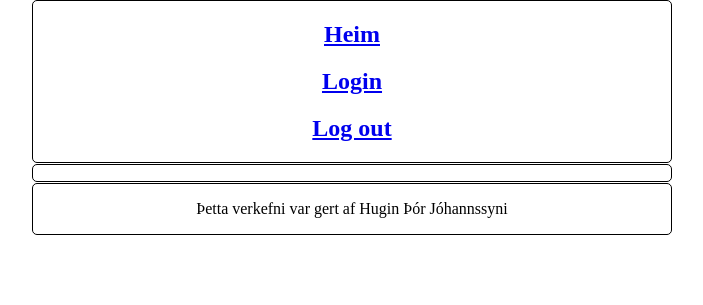
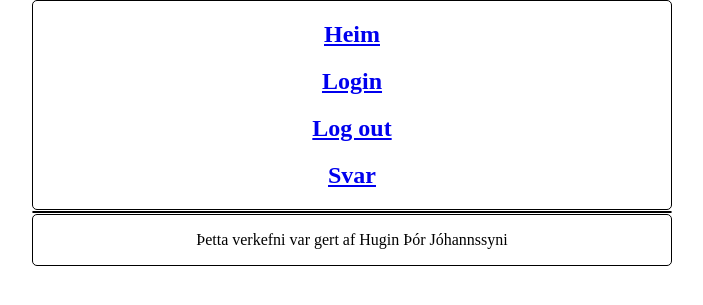
Before and after one commit to gyfu/Flask-Vinna, a Flask app: page / in a window 1280 px wide. Shown: the top 305 px of the page, without its empty margins (288-991 px from the left). Run offline with Flask 2, Linux system fonts and the light colour scheme.

Commit message:
verkefni 6 lokið

```diff
--- a/app.py
+++ b/app.py
@@ -15,9 +15,9 @@ def index():
 def login():
     if request.method=="POST":
         session.pop("user", None)
-        if request.form["password"]=="password":
+        if request.form["password"]=="password" and request.form["user"]=="admin":
             session['user']=request.form["user"]
-            return redirect(url_for("index"))
+            return redirect(url_for("svar"))
     return render_template("login.html", title=titlestring)
 
 @app.route('/logout')
@@ -25,6 +25,13 @@ def logout():
     referrer=request.referrer
     session.pop("user",None)
     return redirect(referrer)
+@app.route('/svar')
+def svar():
+    if g.user:
+        string="Cookie er data sem server sendir client sem geymir upplýsingar um client-in og það sem hann gerir. Session er tímabilið sem client er í þegar hann er t.d. loggaður inn á vefsíðu. Cache er upplýsingasafn á vafra hjá notanda"
+        return render_template("svar.html", efni=string)
+    else:
+        return render_template("svar.html",efni="Þú hefur ekki aðgang að þessari síðu")
 
 @app.before_request
 def before_request():
@@ -41,5 +48,5 @@ def page_not_found(e):
 
 
 if __name__ == "__main__":
-    app.run(debug=True, use_reloader=True)
-#    app.run()
+#    app.run(debug=True, use_reloader=True)
+    app.run()
--- a/templates/header.html
+++ b/templates/header.html
@@ -2,4 +2,5 @@
 	<h2><a href="/">Heim</a></h2>
 	<h2><a href="/login">Login</a></h2>
 	<h2><a href="/logout">Log out</a></h2>
+	<h2><a href="/svar">Svar</a></h2>
 </div>
--- a/templates/index.html
+++ b/templates/index.html
@@ -1,8 +1,10 @@
 {% extends "base.html" %}
 {% block content %}
 <div class="content">
+	{% if test=="admin" %}
 	<div>
-		<p>{{ test }}</p>
+		<p>User {{ test }} has logged in succsesfully</p>
 	</div>
+	{% endif %}
 </div>
 {% endblock %}
--- /dev/null
+++ b/templates/svar.html
@@ -0,0 +1,6 @@
+{% extends "base.html" %}
+{% block content %}
+<div class="content">
+	<p>{{ efni }}</p>
+</div>
+{% endblock%}
```
